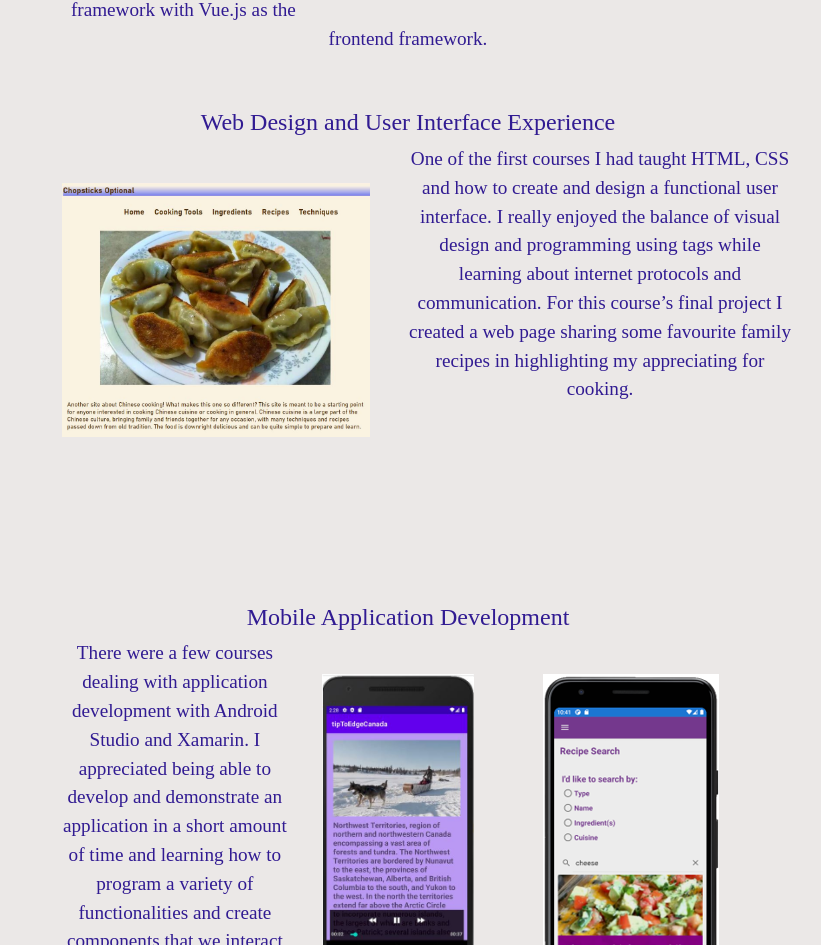
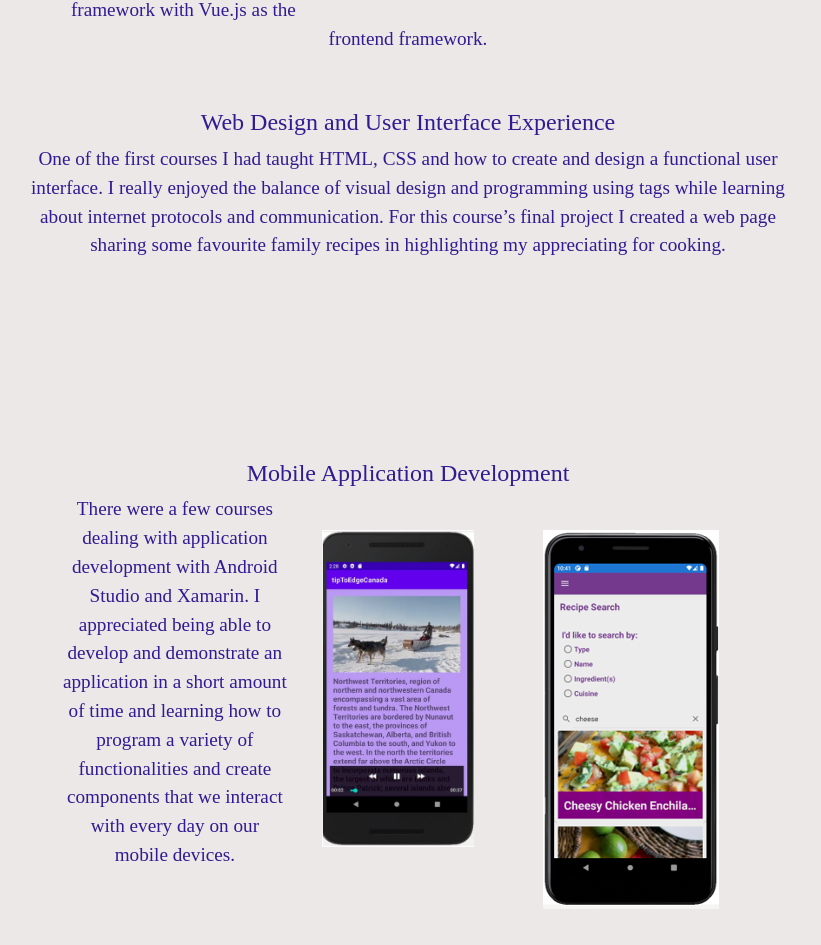
Before and after one commit to StaceyJin/portfolio_project, a Vue app: page /newlyAcquired in a window 1280 px wide. Shown: the part 1292-2237 px from the top of the page, without its empty margins (232-1053 px from the left). Built offline with nearby package versions, Linux system fonts and the light colour scheme.

Commit message:
Resolving build and deployment issue,

```diff
--- a/src/components/newlyAcquiredPage.vue
+++ b/src/components/newlyAcquiredPage.vue
@@ -60,7 +60,9 @@
     <br/>
     <div>
      <h4>Web Design and User Interface Experience</h4>
-<p><img class="left" src="@/assets/website_screencap.jpg" width="50%" height="50%"/>One of the first courses I had taught HTML, CSS and how to create and design a functional user   interface. I really enjoyed the balance of visual design and programming using tags while learning about internet protocols and communication. For this course’s final project I created a web page sharing some favourite family recipes in highlighting my appreciating for cooking.
+<p>
+    <!-- <img class="left" src="@/assets/website_screencap.jpg" width="50%" height="50%"/> -->
+    One of the first courses I had taught HTML, CSS and how to create and design a functional user   interface. I really enjoyed the balance of visual design and programming using tags while learning about internet protocols and communication. For this course’s final project I created a web page sharing some favourite family recipes in highlighting my appreciating for cooking.
 </p>
         <br/>
 
```
